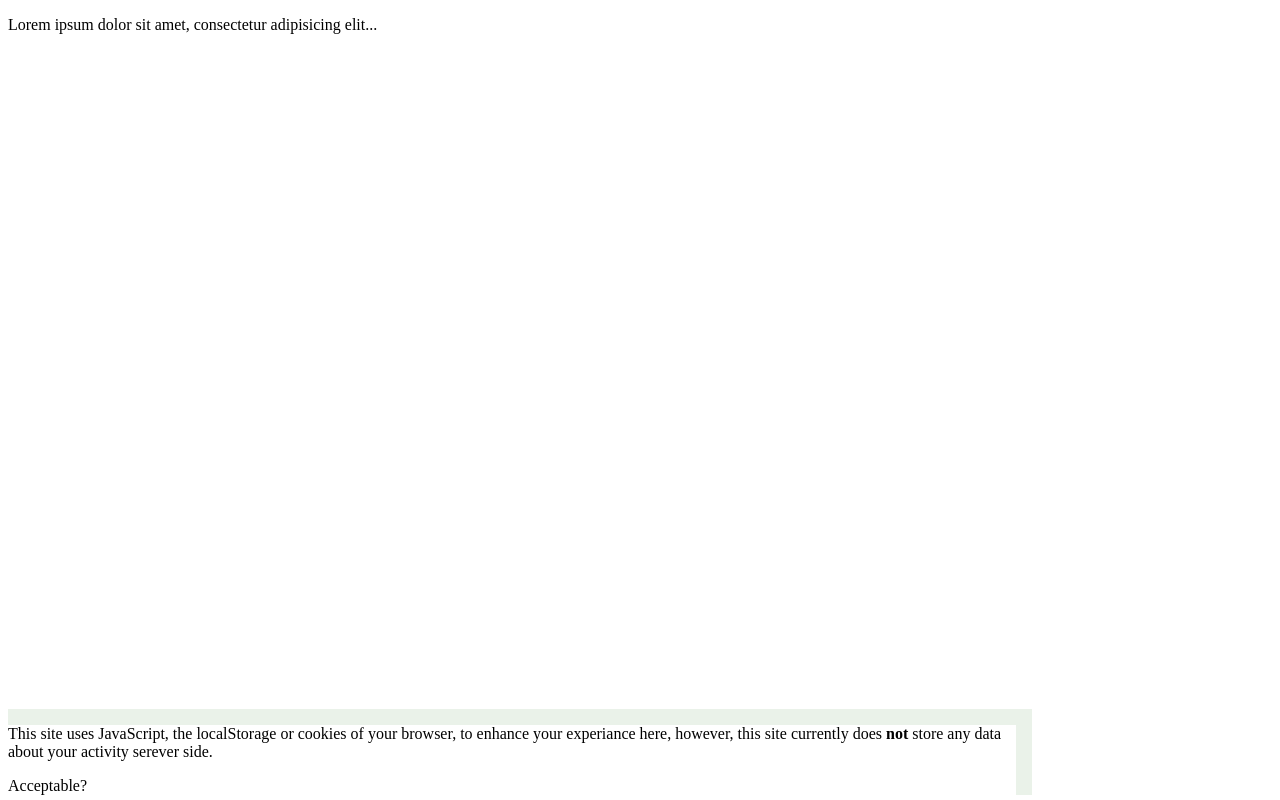
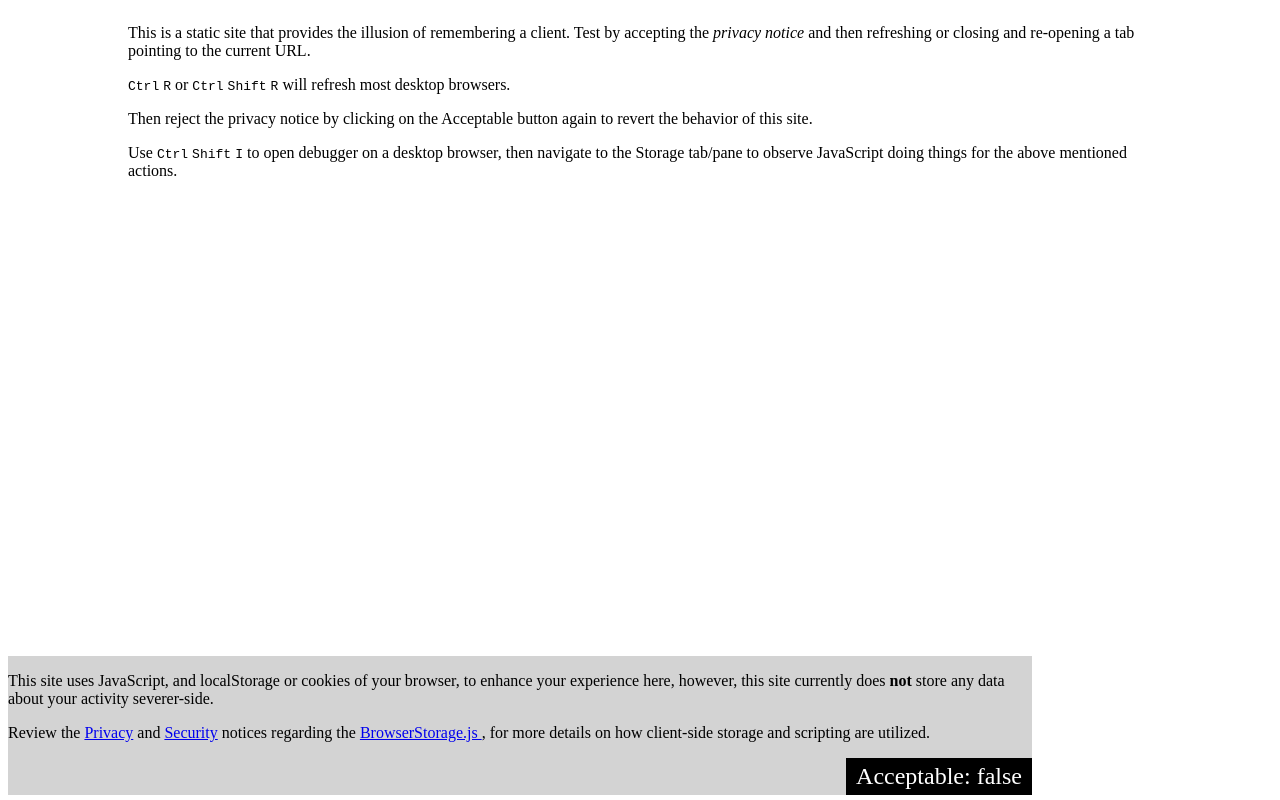
Before and after one commit to javascript-utilities/browser-storage, a plain HTML site: page index.html in a window 1280 px wide. Drawn offline with Linux system fonts and the light colour scheme.

Commit message:
Updating examples with more content

```diff
--- /dev/null
+++ b/assets/css/main.css
@@ -0,0 +1,111 @@
+/**
+ * 1. Center element
+ * 2. Re-justify text
+ */
+body {
+  text-align: center;    /* 1 */
+}
+
+.container__main_content {
+  max-width: 80%;
+  max-width: 80vw;
+  display: inline-block; /* 1 */
+  text-align: left;      /* 2 */
+}
+
+/**
+ * Privacy notice footer stuff
+ */
+.container__privacy_notice {
+  position: fixed;
+  bottom: 5px;
+  max-width: 80%;
+  max-width: 80vw;
+  background-color: lightgrey;
+  text-align: left;    /* 2 */
+}
+
+.privacy_notice__label {
+  background-color: black;
+  color: white;
+  font-size: 1.5rem;
+  padding: 5px 10px;
+  float: right;
+}
+
+.privacy_notice__label:hover {
+  color: lightgrey;
+}
+
+/* State of label when checkbox is unchecked */
+.privacy_notice__label::after {
+  content: attr(value);
+}
+
+
+/**
+ * Checkbox hacks
+ */
+.hidden__input {
+  display: none;
+  visibility: hidden;
+  opacity: 0;
+  filter: alpha(opacity=0);
+}
+
+
+ /* State updates for when checkbox is checked */
+.privacy_notice__checkbox:checked ~ .container__privacy_notice {
+  box-shadow: unset;
+  max-width: 1.5rem;
+  max-height: 1.5rem;
+}
+
+.privacy_notice__checkbox:checked ~ .container__privacy_notice * {
+  visibility: hidden;
+  opacity: 0;
+  filter: alpha(opacity=0);
+}
+
+.privacy_notice__checkbox:checked ~ .container__privacy_notice .privacy_notice__label::after {
+  content: attr(checked);
+}
+
+/* State of label when checkbox is checked */
+.privacy_notice__checkbox:checked ~ .container__privacy_notice::after {
+  content: '\1F56D';
+  position: absolute;
+  bottom: 5px;
+  left: 5px;
+}
+
+/* Combo of checked and hover state updates */
+.privacy_notice__checkbox:checked ~ .container__privacy_notice:hover {
+  max-width: 80%;
+  max-width: 80vw;
+  max-height: unset;
+}
+
+.privacy_notice__checkbox:checked ~ .container__privacy_notice:hover * {
+  visibility: visible;
+  opacity: 1;
+  filter: alpha(opacity=100);
+}
+
+
+/** License
+ * Example main.css is apart of a submodule for Git tracked web sites
+ * Copyright (C) 2019  S0AndS0
+ *
+ * This program is free software: you can redistribute it and/or modify
+ * it under the terms of the GNU Affero General Public License as published
+ * by the Free Software Foundation; version 3 of the License.
+ *
+ * This program is distributed in the hope that it will be useful,
+ * but WITHOUT ANY WARRANTY; without even the implied warranty of
+ * MERCHANTABILITY or FITNESS FOR A PARTICULAR PURPOSE.  See the
+ * GNU Affero General Public License for more details.
+ *
+ * You should have received a copy of the GNU Affero General Public License
+ * along with this program.  If not, see <https://www.gnu.org/licenses/>.
+ */
--- a/index.html
+++ b/index.html
@@ -1,10 +1,13 @@
 <!DOCTYPE html>
 <html lang="en" dir="ltr">
   <head>
+    <title>BrowserStorage Example</title>
     <meta http-equiv="content-type" content="text/html; charset=UTF-8">
     <meta name="viewport" content="width=device-width, initial-scale=1.0, user-scalable=no">
 
     <script src="assets/javascript-modules/browser-storage/BrowserStorage.js" type="text/javascript"></script>
+    <link type="text/css" href="assets/css/main.css" rel="stylesheet"/>
+
     <script type="text/javascript">
       const storage = new BrowserStorage();
       if (storage.storage_available != true) throw new Error('We may never have any memory of this...');
@@ -39,89 +42,31 @@
         return false;
       }
     </script>
-
-    <style media="screen">
-      /**
-       * Privacy notice footer stuff
-       */
-      .container__privacy_notice {
-        position: fixed;
-        bottom: 5px;
-        max-width: 80%;
-        max-width: 80vw;
-      }
-
-      /* State when checkbox is unchecked */
-      .privacy_notice__label::after {
-        content: '?';
-      }
-
-
-      /**
-       * Checkbox hacks
-       */
-      .hidden__input {
-        display: none;
-        visibility: hidden;
-        opacity: 0;
-        filter: alpha(opacity=0);
-      }
-
-      .container__privacy_notice {
-        box-shadow: inset -1em 1em rgba(159, 195, 155, 0.22);
-      }
-
-
-       /* State updates for when checkbox is checked */
-      .privacy_notice__checkbox:checked ~ .container__privacy_notice {
-        box-shadow: unset;
-        max-width: 5%;
-        max-width: 5vw;
-        max-height: 5%;
-        max-height: 5vh;
-      }
-
-      .privacy_notice__checkbox:checked ~ .container__privacy_notice * {
-        visibility: hidden;
-        opacity: 0;
-        filter: alpha(opacity=0);
-      }
-
-      .privacy_notice__checkbox:checked ~ .container__privacy_notice .privacy_notice__label::after {
-        content: ' true';
-      }
-
-      .privacy_notice__checkbox:checked ~ .container__privacy_notice::after {
-        content: '\1F56D';
-        position: absolute;
-        bottom: 5px;
-        left: 5px;
-      }
-
-      /* Combo of checked and hover state updates */
-      .privacy_notice__checkbox:checked ~ .container__privacy_notice:hover {
-        max-width: 80%;
-        max-width: 80vw;
-        max-height: unset;
-        box-shadow: inset -1em 1em rgba(159, 195, 155, 0.22);
-      }
-
-      .privacy_notice__checkbox:checked ~ .container__privacy_notice:hover::after {
-        content: '';
-      }
-
-      .privacy_notice__checkbox:checked ~ .container__privacy_notice:hover * {
-        visibility: visible;
-        opacity: 1;
-        filter: alpha(opacity=100);
-      }
-    </style>
-
   </head>
 
   <body onload="restore_settings();" onunload="store_settings();">
     <div class="container__main_content">
-      <p>Lorem ipsum dolor sit amet, consectetur adipisicing elit...</p>
+      <p>
+        This is a static site that provides the illusion of remembering a client.
+        Test by accepting the <i>privacy notice</i> and then refreshing or
+        closing and re-opening a tab pointing to the current URL.
+      </p>
+
+      <p>
+        <kbd>Ctrl</kbd> <kbd>R</kbd> or <kbd>Ctrl</kbd> <kbd>Shift</kbd> <kbd>R</kbd>
+        will refresh most desktop browsers.
+      </p>
+
+      <p>
+        Then reject the privacy notice by clicking on the Acceptable button
+        again to revert the behavior of this site.
+      </p>
+
+      <p>
+        Use <kbd>Ctrl</kbd> <kbd>Shift</kbd> <kbd>I</kbd> to open debugger on a
+        desktop browser, then navigate to the Storage tab/pane to observe
+        JavaScript doing things for the above mentioned actions.
+      </p>
     </div>
 
     <input type="checkbox"
@@ -131,14 +76,42 @@
            onchange="toggle_privacy_notice(this);">
     <div class="container__privacy_notice">
       <p>
-        This site uses JavaScript, the localStorage or cookies of your browser,
-        to enhance your experiance here, however, this site currently does
-        <strong>not</strong> store any data about your activity serever side.
+        This site uses JavaScript, and localStorage or cookies of your browser,
+        to enhance your experience here, however, this site currently does
+        <strong>not</strong> store any data about your activity severer-side.
+      </p>
+
+      <p>
+        Review the <a href="https://github.com/javascript-utilities/browser-storage#privacy">Privacy</a>
+        and <a href="https://github.com/javascript-utilities/browser-storage#security">Security</a>
+        notices regarding the
+        <a href="https://github.com/javascript-utilities/browser-storage/blob/master/BrowserStorage.js">
+          BrowserStorage.js
+        </a>, for more details on how client-side storage and scripting are utilized.
       </p>
       <label for="trigger__privacy_notice"
              class="menu__trigger__label privacy_notice__label"
              title="Click to toggle."
-             >Acceptable</label>
+             value="false"
+             checked="true"
+             >Acceptable: </label>
     </div>
   </body>
+
+  <!-- License
+    Browser Storage index.html example is apart of a submodule for Git tracked web sites
+    Copyright (C) 2019  S0AndS0
+
+    This program is free software: you can redistribute it and/or modify
+    it under the terms of the GNU Affero General Public License as published
+    by the Free Software Foundation; version 3 of the License.
+
+    This program is distributed in the hope that it will be useful,
+    but WITHOUT ANY WARRANTY; without even the implied warranty of
+    MERCHANTABILITY or FITNESS FOR A PARTICULAR PURPOSE.  See the
+    GNU Affero General Public License for more details.
+
+    You should have received a copy of the GNU Affero General Public License
+    along with this program.  If not, see <https://www.gnu.org/licenses/>.
+  -->
 </html>
```
